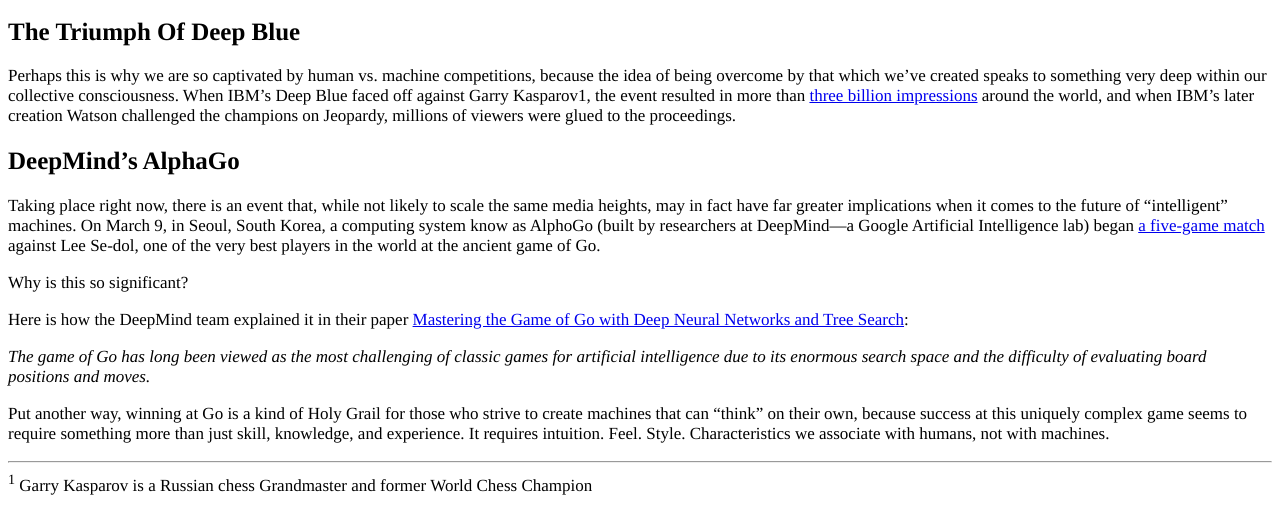
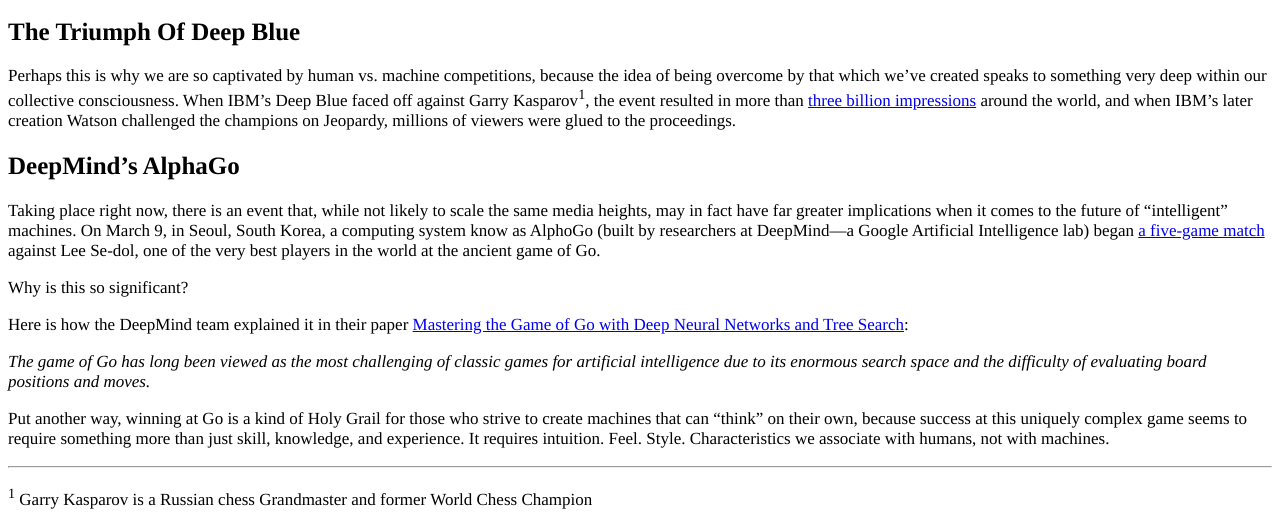
Before and after one commit to ZhenhangTong/Frontend-Nanodegree-Mockup-To-Article, a plain HTML site: page index.html in a window 1280 px wide. Shown: the part 603-1129 px from the top of the page. Before the commit the page ends 1107 px from the top, so only its background shows below. Drawn offline with Linux system fonts and the light colour scheme.

Commit message:
code review

```diff
--- a/index.html
+++ b/index.html
@@ -29,13 +29,13 @@
 
   <p><em><strong>***Breaking News: AlphaGo has won the first two matches!***</strong> In this, the third in our series on the epic Go matches being played between AlphaGo (Google’s Artificial Intelligence software) and Lee Se-Dol (Current Go World Champion), we look at the history of Humans vs. Machines, and the innovations that have led us to this incredible moment in time.</em></p>
 
-  <p><img src="http://i2.wp.com/blog.udacity.com/wp-content/uploads/2016/03/56df2490a351d802222160.gif"></p>
+  <div><img src="http://i2.wp.com/blog.udacity.com/wp-content/uploads/2016/03/56df2490a351d802222160.gif" alt="Udacity Go"></div>
 
   <p>For as long as humans have built things, we’ve wrestled with the implications of what we’ve built. In many cases, these philosophical and ethical wrestlings have made for great drama—think Frankenstein, or 2001: A Space Odyssey. Often, the hypothetical scenarios we envision come remarkably close to true, and the discoveries we’ve made in the fields of Artificial Intelligence and Machine Learning make clear that a “computer with a mind of its own” is <del>going to take over the world</del> not such a fantastic thing to imagine any longer.</p>
 
   <h2>The Triumph Of Deep Blue</h2>
 
-  <p>Perhaps this is why we are so captivated by human vs. machine competitions, because the idea of being overcome by that which we’ve created speaks to something very deep within our collective consciousness. When IBM’s Deep Blue faced off against Garry Kasparov1, the event resulted in more than <a href="http://www-03.ibm.com/ibm/history/ibm100/us/en/icons/deepblue/">three billion impressions</a> around the world, and when IBM’s later creation Watson challenged the champions on Jeopardy, millions of viewers were glued to the proceedings.</p>
+  <p>Perhaps this is why we are so captivated by human vs. machine competitions, because the idea of being overcome by that which we’ve created speaks to something very deep within our collective consciousness. When IBM’s Deep Blue faced off against Garry Kasparov<sup>1</sup>, the event resulted in more than <a href="http://www-03.ibm.com/ibm/history/ibm100/us/en/icons/deepblue/">three billion impressions</a> around the world, and when IBM’s later creation Watson challenged the champions on Jeopardy, millions of viewers were glued to the proceedings.</p>
 
   <h2>DeepMind’s AlphaGo</h2>
 
@@ -49,6 +49,6 @@
 
   <p>Put another way, winning at Go is a kind of Holy Grail for those who strive to create machines that can “think” on their own, because success at this uniquely complex game seems to require something more than just skill, knowledge, and experience. It requires intuition. Feel. Style. Characteristics we associate with humans, not with machines.</p>
   <hr />
-  <sup>1</sup> Garry Kasparov is a Russian chess Grandmaster and former World Chess Champion
+  <p><sup>1</sup> Garry Kasparov is a Russian chess Grandmaster and former World Chess Champion</p>
 </body>
 </html>
```
Also changed, not shown: 1 other file.
